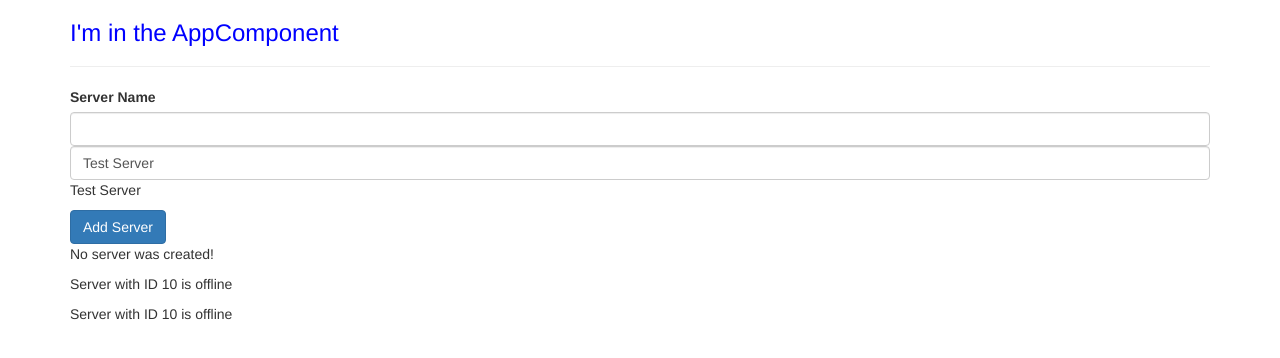
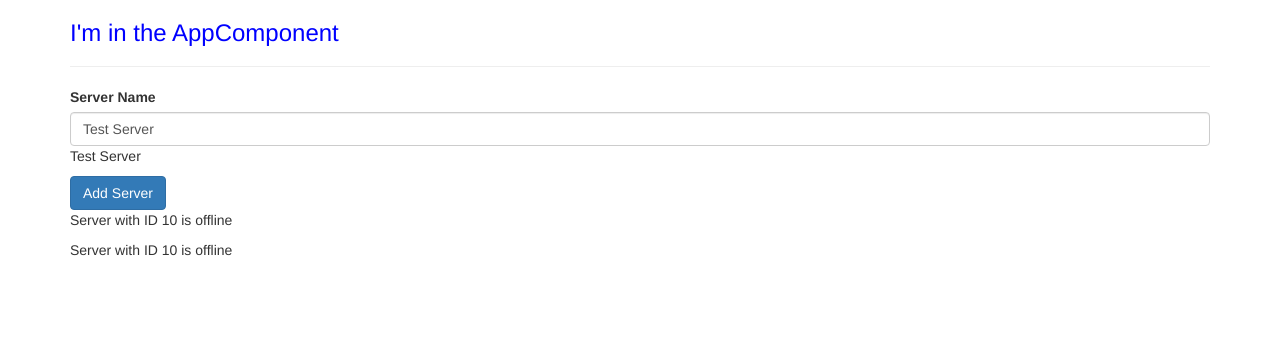
Before and after one commit to lbh595/angular-learning, an Angular app: page / in a window 1280 px wide. Shown: the top 358 px of the page. Built offline with nearby package versions, Linux system fonts and the light colour scheme.

Commit message:
directives *ngIf

```diff
--- a/src/app/servers/servers.component.html
+++ b/src/app/servers/servers.component.html
@@ -1,8 +1,8 @@
 <label>Server Name</label>
-<input type="text" class="form-control" (input)="onUpdateServerName($event)">
+<!-- <input type="text" class="form-control" (input)="onUpdateServerName($event)"> -->
 <input type="text" class="form-control" [(ngModel)]="serverName">
 <p>{{serverName}}</p>
 <button class="btn btn-primary" [disabled]="!allowNewServer" (click)="onCreateServer()"> Add Server </button>
-<p>{{serverCreationStatus}}</p>
+<p *ngIf="serverCreated">{{serverCreationStatus}}</p>
 <app-server></app-server>
 <app-server></app-server>
--- a/src/app/servers/servers.component.ts
+++ b/src/app/servers/servers.component.ts
@@ -9,6 +9,7 @@
   allowNewServer = false;
   serverCreationStatus = 'No server was created!';
   serverName = 'Test Server';
+  serverCreated = false;
 
   constructor() {
     setTimeout(
@@ -21,7 +22,8 @@
   }
 
   onCreateServer(){
-    this.serverCreationStatus = 'Server was created!';
+    this.serverCreated=true;
+    this.serverCreationStatus = 'Server was created! Name is ' + this.serverName;
   }
 
   onUpdateServerName(event:Event){
```
